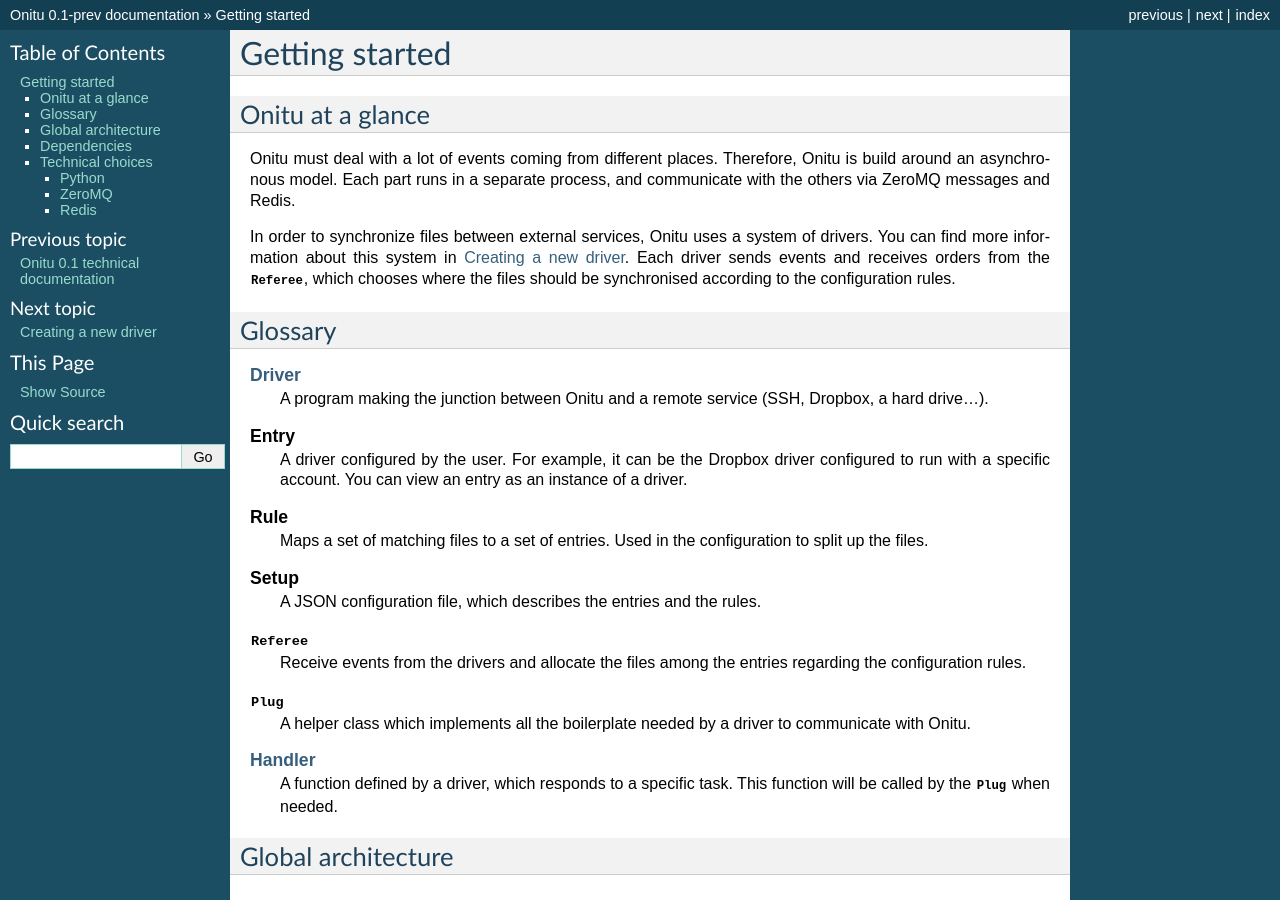
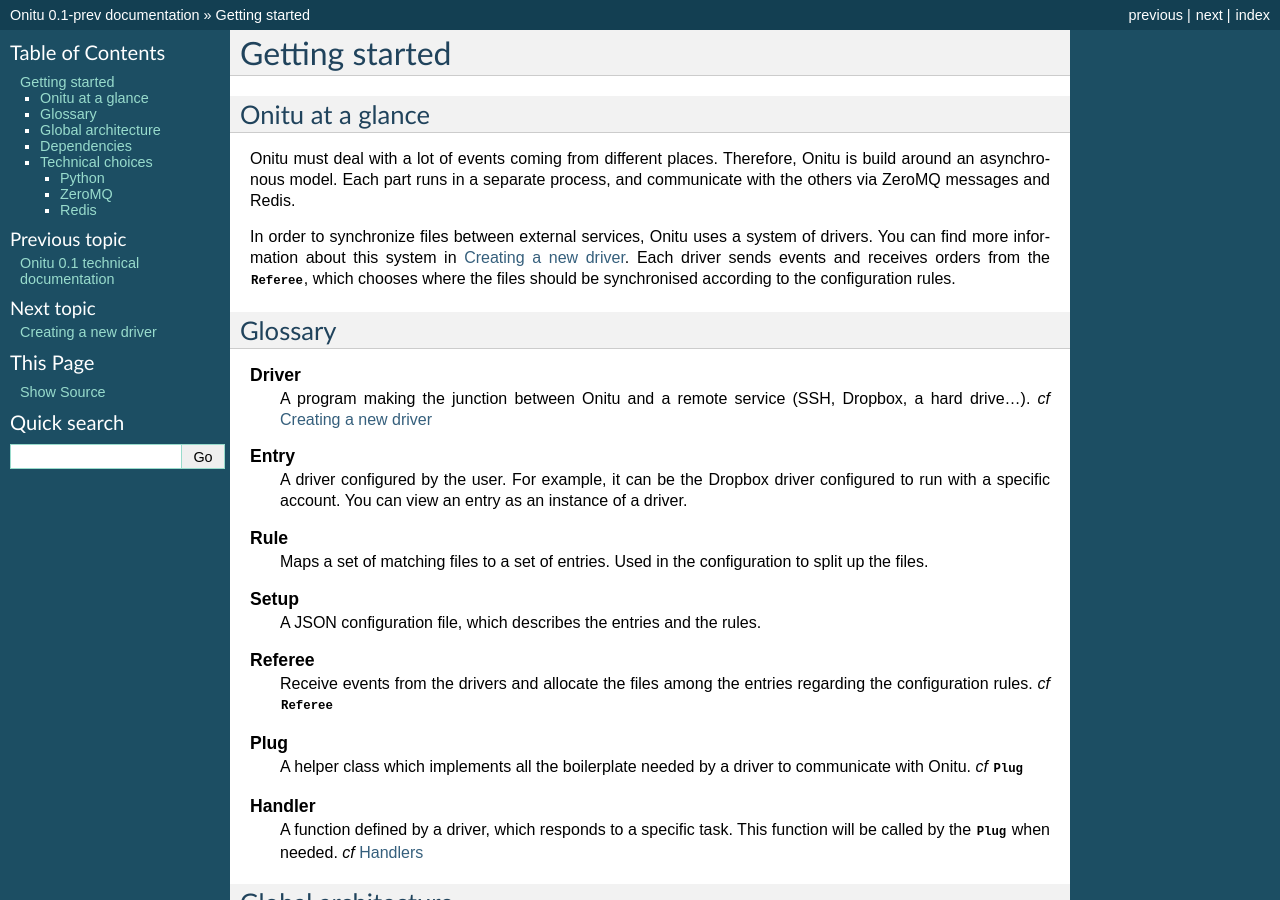
Before and after one commit to onitu/onitu, a Sphinx documentation site: the page built from docs/intro.rst, in a window 1280 px wide and 900 px high. Built offline with Sphinx 7.4.7, drawn with Linux system fonts in a browser that asks for light colours.

Commit message:
Move links in glossary

```diff
--- a/docs/intro.rst
+++ b/docs/intro.rst
@@ -13,8 +13,8 @@
 ========
 
 .. glossary::
-  :doc:`Driver <drivers>`
-    A program making the junction between Onitu and a remote service (SSH, Dropbox, a hard drive…).
+  Driver
+    A program making the junction between Onitu and a remote service (SSH, Dropbox, a hard drive…). *cf* :doc:`drivers`
 
   Entry
     A driver configured by the user. For example, it can be the Dropbox driver configured to run with a specific account. You can view an entry as an instance of a driver.
@@ -25,14 +25,14 @@
   Setup
     A JSON configuration file, which describes the entries and the rules.
 
-  :class:`.Referee`
-    Receive events from the drivers and allocate the files among the entries regarding the configuration rules.
+  Referee
+    Receive events from the drivers and allocate the files among the entries regarding the configuration rules. *cf* :class:`.Referee`
 
-  :class:`.Plug`
-    A helper class which implements all the boilerplate needed by a driver to communicate with Onitu.
+  Plug
+    A helper class which implements all the boilerplate needed by a driver to communicate with Onitu. *cf* :class:`.Plug`
 
-  :ref:`Handler <handlers>`
-    A function defined by a driver, which responds to a specific task. This function will be called by the :class:`.Plug` when needed.
+  Handler
+    A function defined by a driver, which responds to a specific task. This function will be called by the :class:`.Plug` when needed. *cf* :ref:`handlers`
 
 Global architecture
 ===================
```
